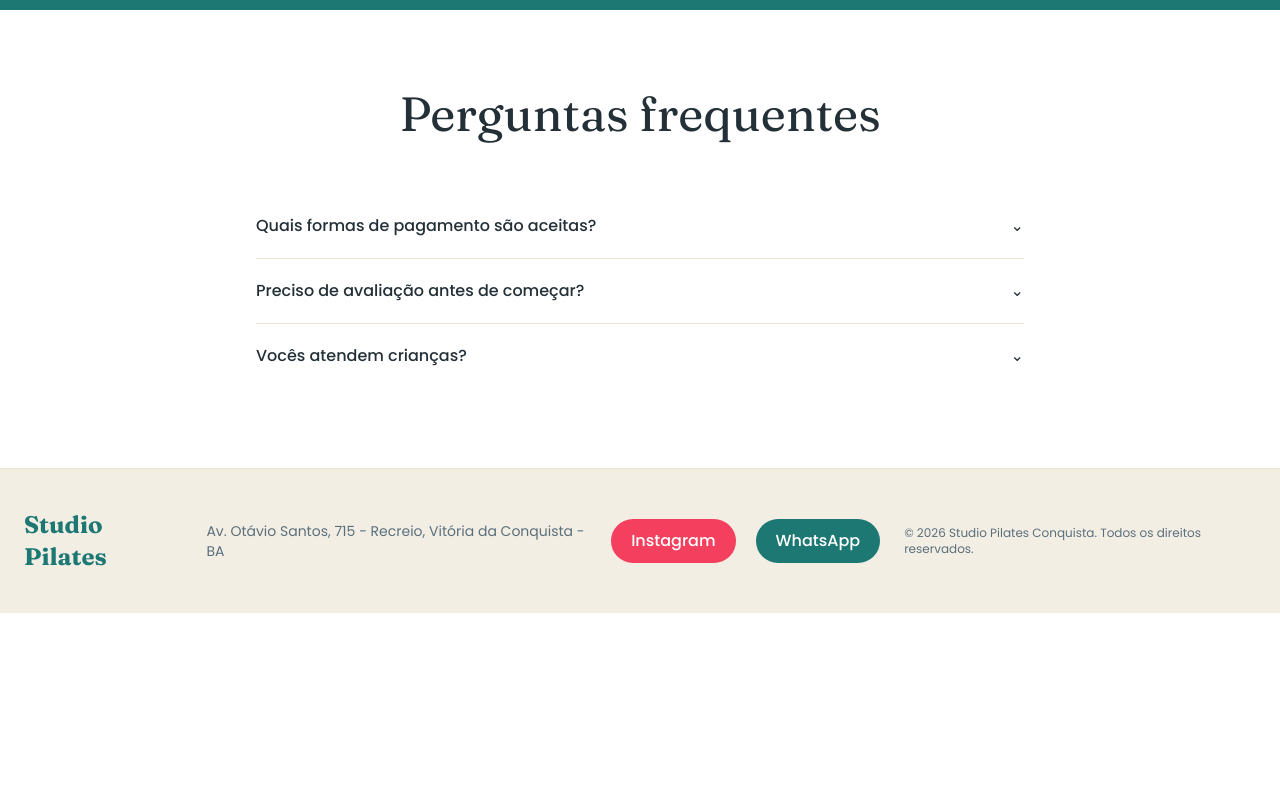
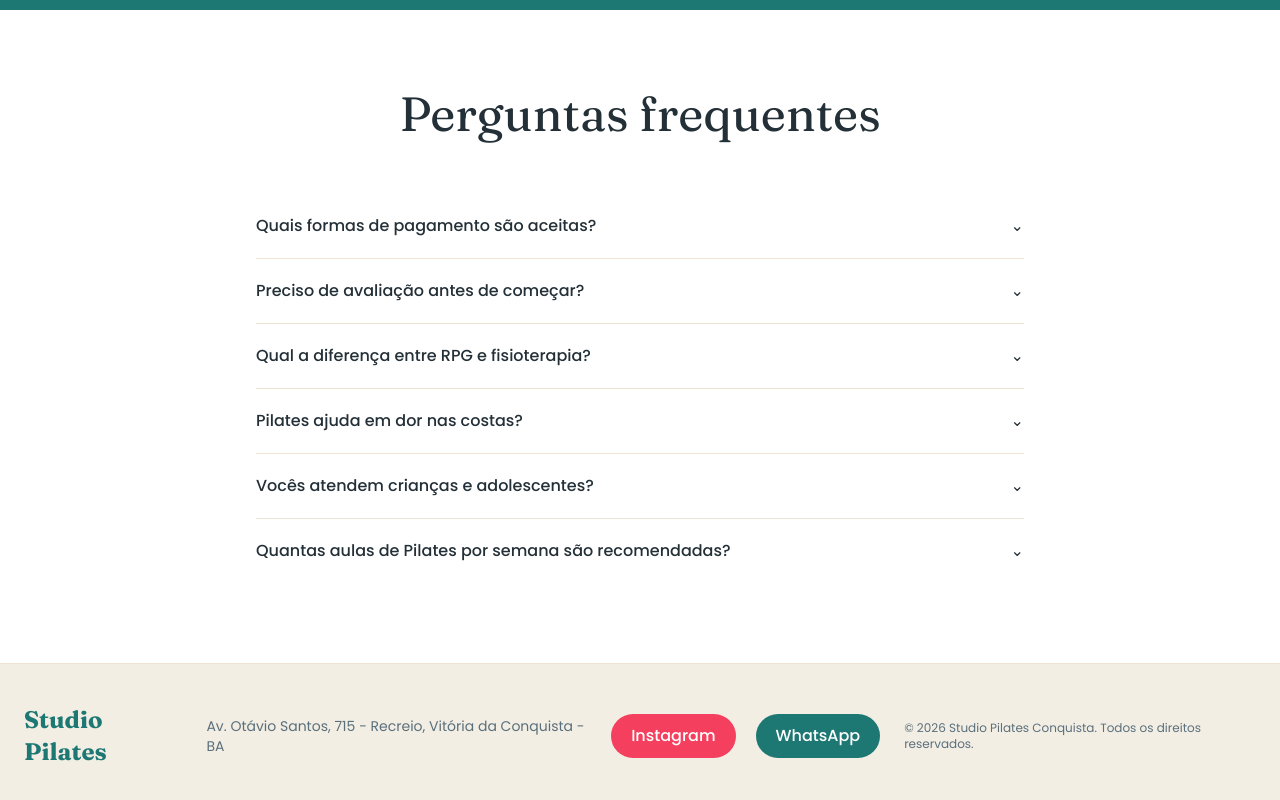
Before and after one commit to marquesemoreno/studiopilatesconquista, a website: page index.html in a window 1280 px wide. Shown: the part 3128-3928 px from the top of the page. Before the commit the page ends 3741 px from the top, so only its background shows below. Drawn offline with nearby package versions, Linux system fonts and the light colour scheme.

Commit message:
feat: expand FAQ with real local search questions

```diff
--- a/index.html
+++ b/index.html
@@ -240,11 +240,23 @@
     </details>
     <details class="group">
       <summary class="flex items-center justify-between py-5 text-brand-ink font-medium cursor-pointer list-none">Preciso de avaliação antes de começar?<span class="transition group-open:rotate-180">⌄</span></summary>
-      <p class="text-brand-muted pb-5">Sim, a primeira consulta de avaliação é importante para um plano de tratamento personalizado e seguro.</p>
+      <p class="text-brand-muted pb-5">Sim, a primeira avaliação é importante para montarmos um plano seguro e personalizado para você.</p>
     </details>
     <details class="group">
-      <summary class="flex items-center justify-between py-5 text-brand-ink font-medium cursor-pointer list-none">Vocês atendem crianças?<span class="transition group-open:rotate-180">⌄</span></summary>
+      <summary class="flex items-center justify-between py-5 text-brand-ink font-medium cursor-pointer list-none">Qual a diferença entre RPG e fisioterapia?<span class="transition group-open:rotate-180">⌄</span></summary>
+      <p class="text-brand-muted pb-5">A fisioterapia é uma área ampla, enquanto o RPG é uma técnica específica dentro dela, focada em corrigir padrões posturais e aliviar dores crônicas.</p>
+    </details>
+    <details class="group">
+      <summary class="flex items-center justify-between py-5 text-brand-ink font-medium cursor-pointer list-none">Pilates ajuda em dor nas costas?<span class="transition group-open:rotate-180">⌄</span></summary>
+      <p class="text-brand-muted pb-5">Sim. O Pilates fortalece o core e melhora o alinhamento corporal, o que ajuda muito no controle e na redução de dores lombares e posturais.</p>
+    </details>
+    <details class="group">
+      <summary class="flex items-center justify-between py-5 text-brand-ink font-medium cursor-pointer list-none">Vocês atendem crianças e adolescentes?<span class="transition group-open:rotate-180">⌄</span></summary>
       <p class="text-brand-muted pb-5">Sim. Atendemos crianças e adolescentes em fisioterapia e reabilitação com abordagem lúdica e humanizada.</p>
+    </details>
+    <details class="group">
+      <summary class="flex items-center justify-between py-5 text-brand-ink font-medium cursor-pointer list-none">Quantas aulas de Pilates por semana são recomendadas?<span class="transition group-open:rotate-180">⌄</span></summary>
+      <p class="text-brand-muted pb-5">Geralmente recomenda-se 2 a 3 vezes por semana, mas isso depende do seu objetivo e da orientação profissional após avaliação.</p>
     </details>
   </div>
 </section>
```
